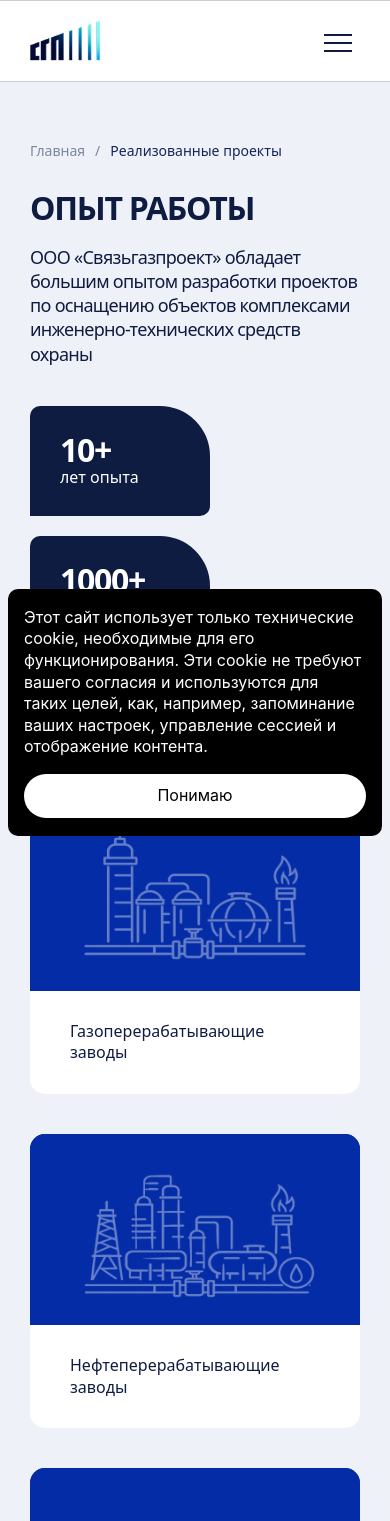
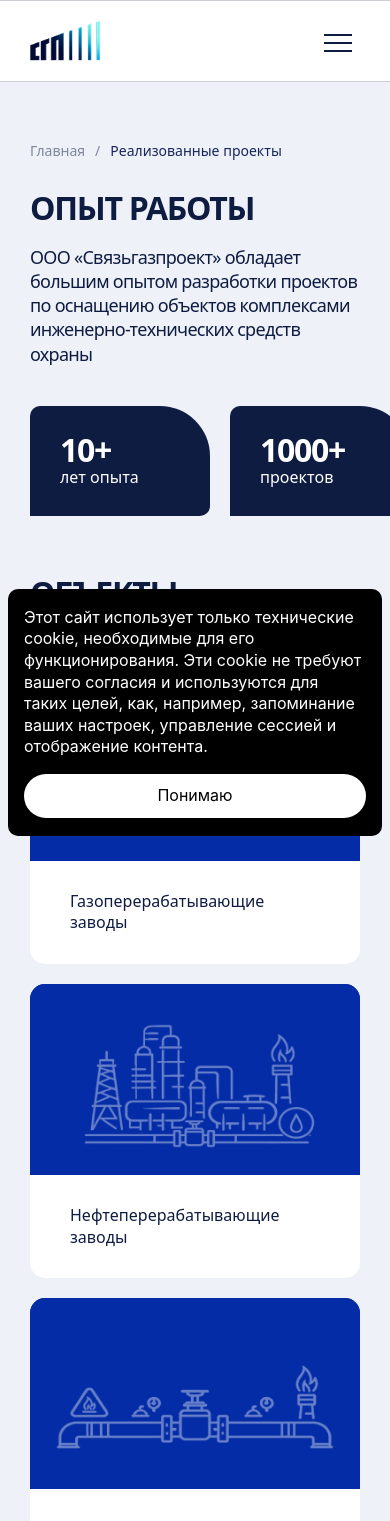
Before and after one commit to mihascor/sgp-site, a Next.js app: page /projects in a window 390 px wide. Shown: the top 1521 px of the page. Built offline with nearby package versions, Linux system fonts and the light colour scheme.

Commit message:
projects мобилка

```diff
--- a/sections/projects/projects-1.module.css
+++ b/sections/projects/projects-1.module.css
@@ -133,11 +133,17 @@
 }
 
 @media (max-width: 768px) {
+  .section {
+    padding: 60px 0 80px;
+  }
   .title,
   .subtitle {
     font-size: 32px;
   }
-
+  .grid {
+    grid-template-columns: repeat(1, 1fr);
+    gap: 20px;
+  }
   .text {
     font-size: 18px;
   }
@@ -155,13 +161,3 @@
     font-size: 16px;
   }
 }
-
-@media (max-width: 480px) {
-  .grid {
-    grid-template-columns: 1fr;
-  }
-
-  .stats {
-    flex-direction: column;
-  }
-}
--- a/sections/projects/projects-2.module.css
+++ b/sections/projects/projects-2.module.css
@@ -70,25 +70,15 @@
 }
 
 @media (max-width: 768px) {
+  .section {
+    padding: 0 0 80px;
+  }
   .title {
     font-size: 32px;
   }
 
   .grid {
+    grid-template-columns: 1fr;
     gap: 20px;
   }
 }
-
-@media (max-width: 480px) {
-  .grid {
-    grid-template-columns: 1fr;
-  }
-
-  .title {
-    font-size: 26px;
-  }
-
-  .cardContent {
-    padding: 20px;
-  }
-}
```
